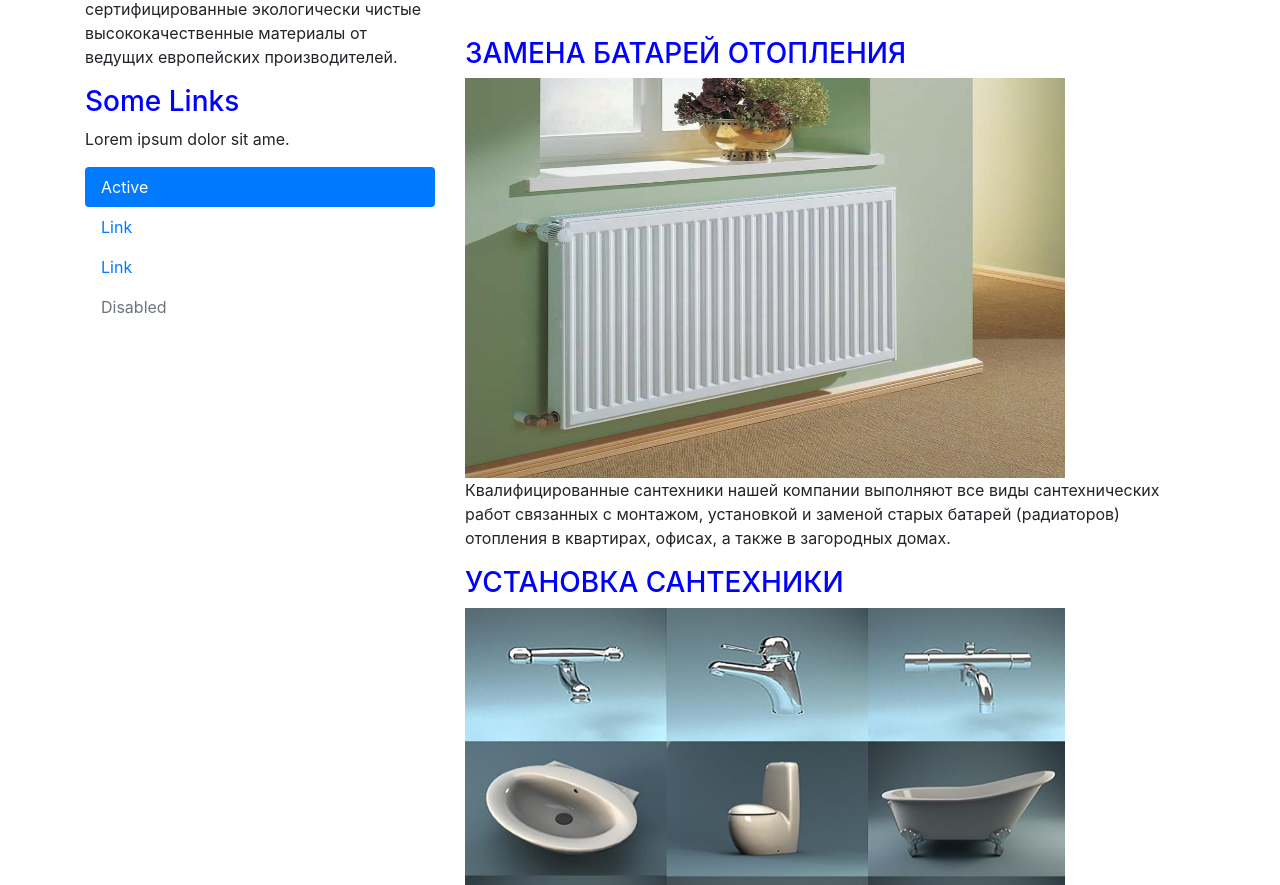
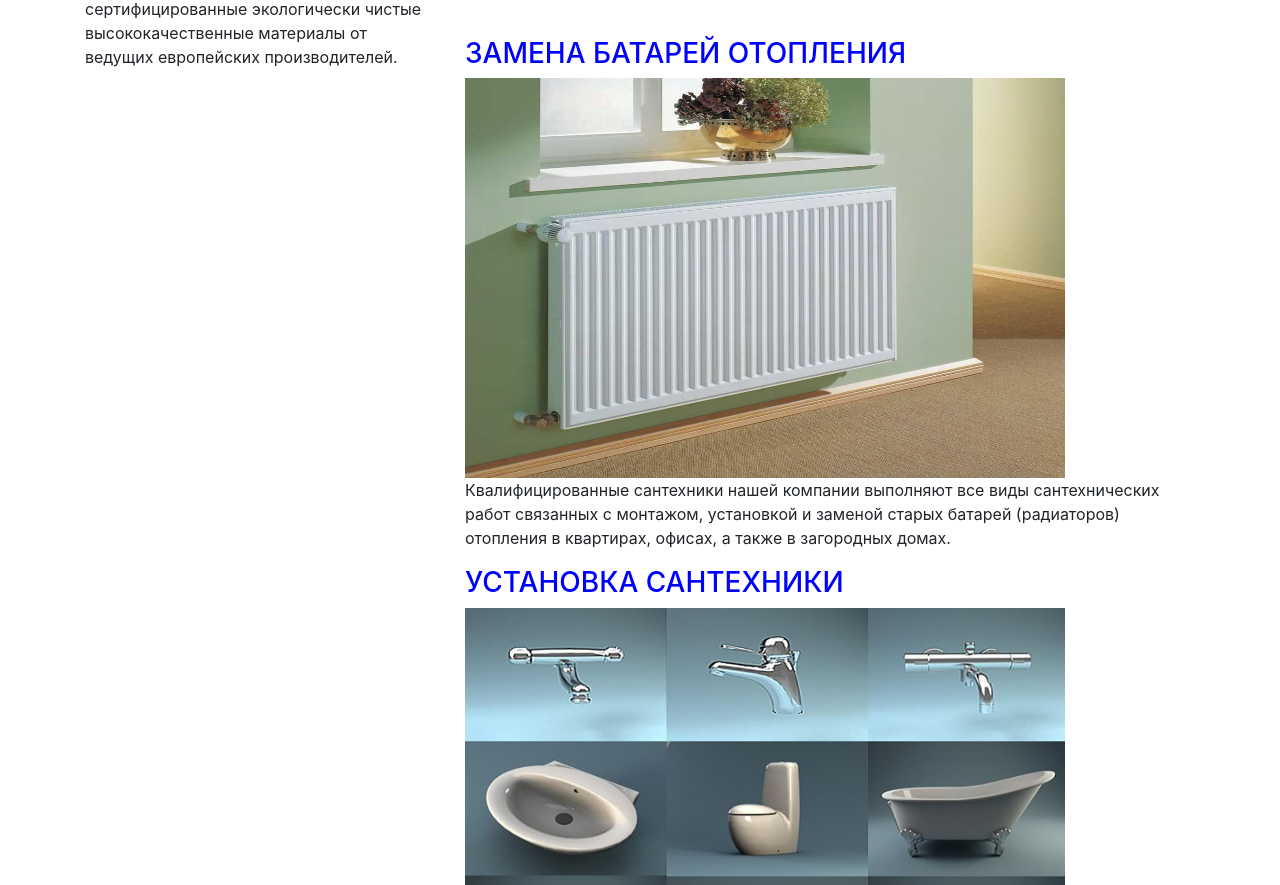
Before and after one commit to Inna88888/Inna88888.github.io, a plain HTML site: page index.html in a window 1280 px wide. Shown: the part 899-1784 px from the top of the page. Drawn offline with nearby package versions, Linux system fonts and the light colour scheme.

Commit message:
Update index.html

```diff
--- a/index.html
+++ b/index.html
@@ -57,22 +57,6 @@
                     Наша компания профессионально на высоком уровне качества выполняет весь спектр сантехнических работ и услуг различного уровня сложности. Мы комплексно подходим к решению вопросов, касающихся вех видов проектных, монтажных и установочных сантехработ гарантируя качество и оперативное их выполнение.
                    Нами наработан огромный  практический опыт, что позволяет выполнять сантехнические работы на основе самых современных и передовых технологий. В своей работе  мы используем надёжные, сертифицированные экологически чистые высококачественные материалы от ведущих европейских производителей.
                 </p>
-                <h3>Some Links</h3>
-                <p>Lorem ipsum dolor sit ame.</p>
-                <ul class="nav nav-pills flex-column">
-                    <li class="nav-item">
-                        <a class="nav-link active" href="#">Active</a>
-                    </li>
-                    <li class="nav-item">
-                        <a class="nav-link" href="#">Link</a>
-                    </li>
-                    <li class="nav-item">
-                        <a class="nav-link" href="#">Link</a>
-                    </li>
-                    <li class="nav-item">
-                        <a class="nav-link disabled" href="#">Disabled</a>
-                    </li>
-                </ul>
                 <hr class="d-sm-none">
             </div>
             <div class="col-sm-8">
```
